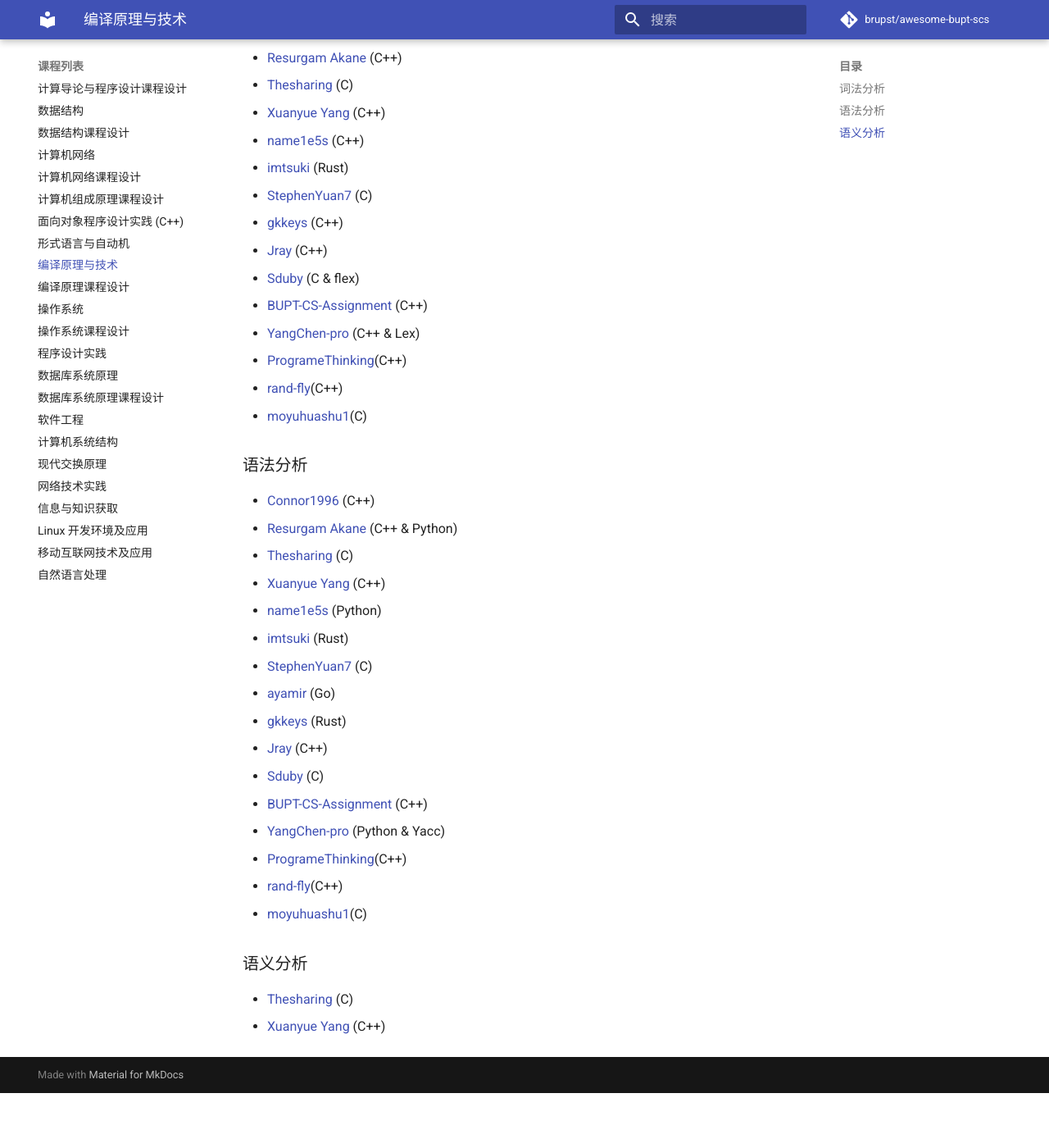
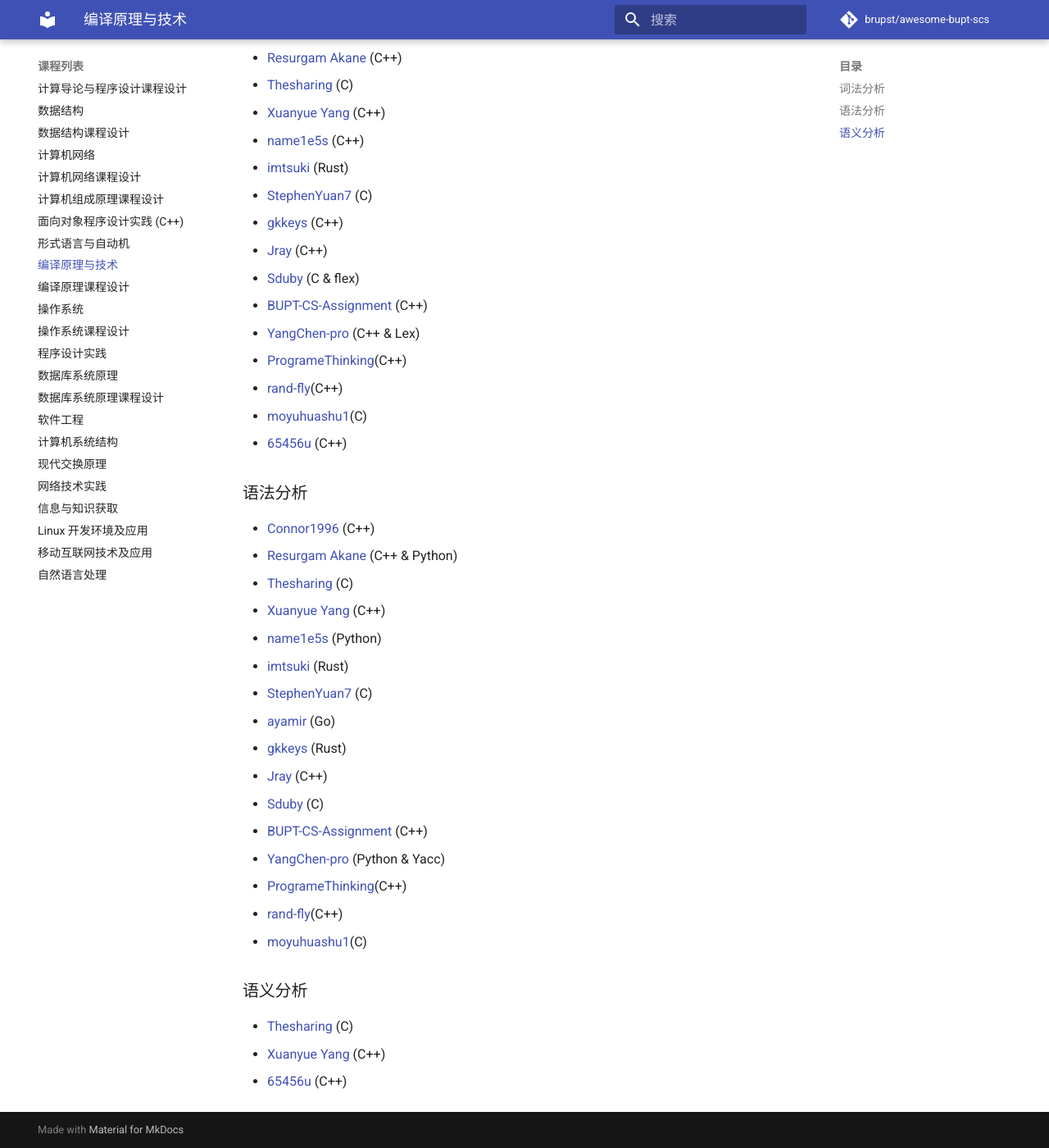
Before and after one commit to brupst/awesome-bupt-scs, an MkDocs documentation site: the page built from projects/Compilers.md, in a window 1280 px wide and 1400 px high, scrolled down 283 px. Shown: the whole window at 82% size. Built offline with MkDocs 1.6.1 and Material for MkDocs 9.7.7, drawn with Linux system fonts in a browser that asks for light colours; comment, search, counter and statistics services are not loaded; before the commit the page ends 1616 px from its top, so only the background shows below that.

Commit message:
add projects in compilers

```diff
--- a/projects/Compilers.md
+++ b/projects/Compilers.md
@@ -18,6 +18,7 @@
 * [ProgrameThinking](https://github.com/ProgrameThinking/Compiler_bupt)(C++)
 * [rand-fly](https://github.com/rand-fly/bupt_work_collection/tree/main/compiler)(C++)
 * [moyuhuashu1](https://github.com/moyuhuashu1/bupt-cs-project/tree/main/%E7%BC%96%E8%AF%91%E5%8E%9F%E7%90%86%E5%AE%9E%E9%AA%8C/%E8%AF%8D%E6%B3%95%E5%88%86%E6%9E%90)(C)
+* [65456u](https://github.com/65456u/scholar-archive/tree/main/projects/SimplePythonLexer) (C++)
 
 
 ### 语法分析
@@ -44,3 +45,4 @@
 
 * [Thesharing](https://github.com/Thesharing/school-projects/tree/master/Homework/Compile%20Principle/%E8%AF%AD%E4%B9%89%E5%88%86%E6%9E%90) (C)
 * [Xuanyue Yang](https://github.com/YangXuanyue/Compiler) (C++)
+* [65456u](https://github.com/65456u/scholar-archive/tree/main/projects/SemanticAnalysis) (C++)
```
